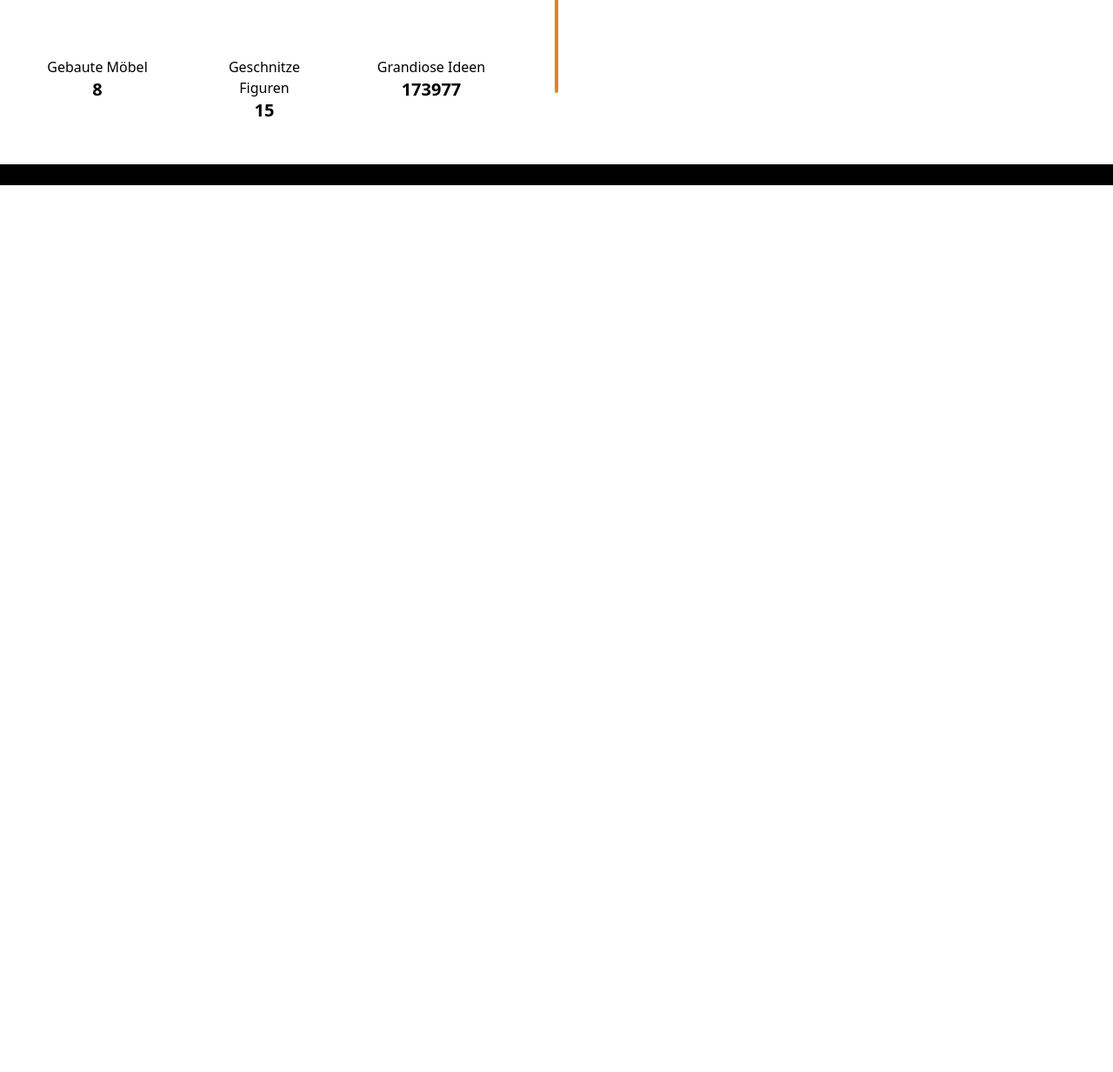
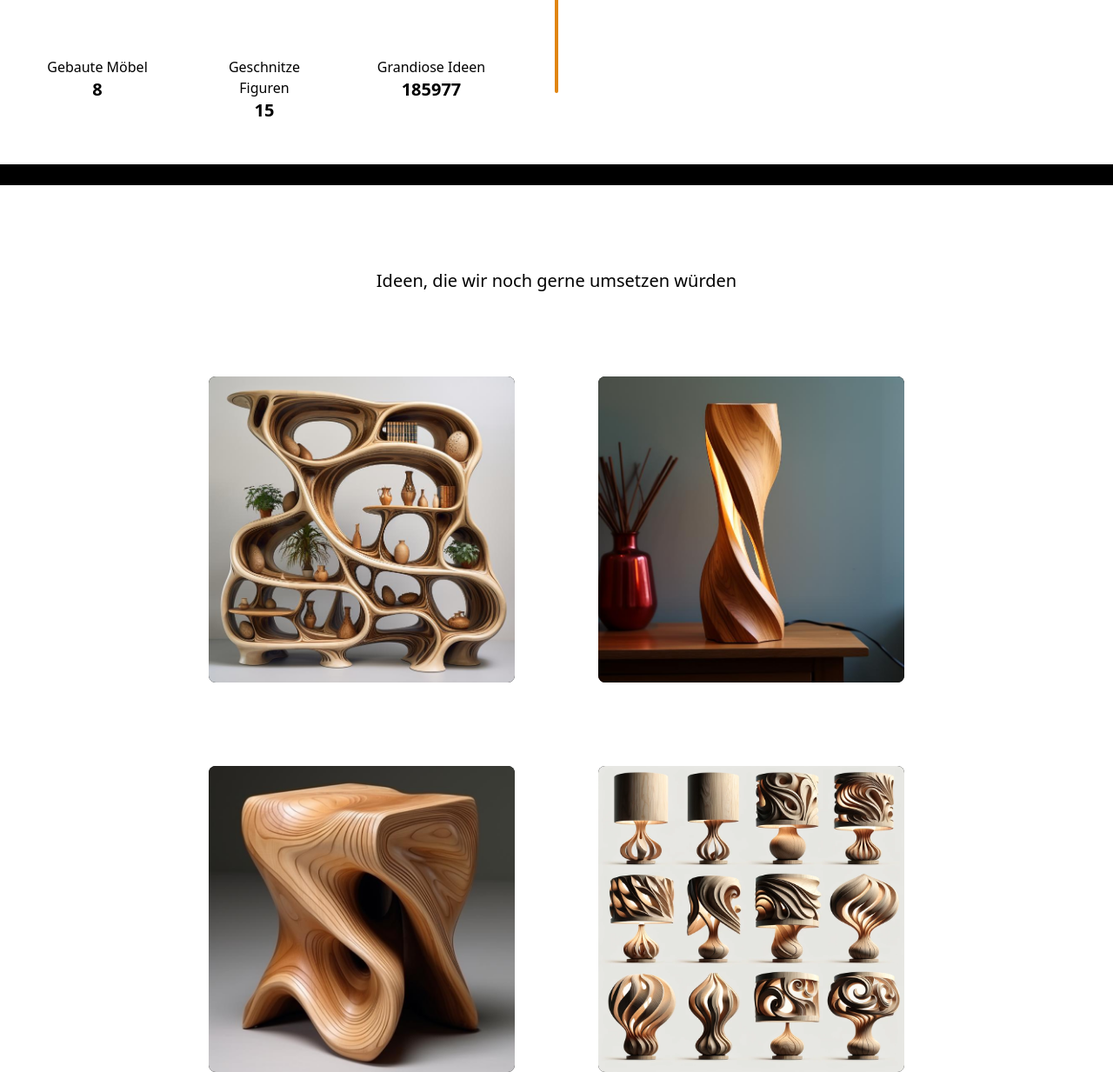
Before and after one commit to PJET2000/schnitzst-ck.github.io, an Astro site: page / in a window 1280 px wide. Shown: the part 671-1904 px from the top of the page at 87% size. Before the commit the page ends 884 px from the top, so only its background shows below. Built offline with nearby package versions, Linux system fonts and the light colour scheme; Astro itself is replaced by a stand-in of ours; animation ran at ten frames a second.

Commit message:
bilder hinzugefügt

```diff
--- a/src/components/Nav.tsx
+++ b/src/components/Nav.tsx
@@ -83,7 +83,7 @@ export default function Nav() {
             <motion.div
                 animate={{ opacity: 1, x:0 }}
                 initial={{ opacity: 0, x:25 }}
-            className="fixed flex bg-white bottom-0 left-0 w-full h-screen items-center justify-center"
+            className="fixed flex bg-white bottom-0 left-0 w-full h-screen items-center justify-center z-40"
             >
                 <motion.div
                     variants={navMotion}
--- /dev/null
+++ b/src/pages/gallery.astro
@@ -0,0 +1,58 @@
+---
+const Regal ='/Regal.jpeg'
+const Schränke = '/Schränke.png'
+const Nachttisch = '/Nachttisch-weich.jpeg'
+const Lampen = '/Lampen.png'
+const Lampe2 = '/Lampe2.jpeg'
+const Esstische = '/Esstische.png'
+---
+
+<div class="mx-12">
+    <h1 class="my-24 text-center text-xl">Ideen, die wir noch gerne umsetzen würden</h1>
+    <div class="grid grid-cols-1 gap-24 xl:mx-48 xl:grid-cols-2">
+      <div class="group relative cursor-pointer">
+        <img
+          class="relative z-10 w-full rounded-lg transition-all group-hover:-translate-x-3"
+          src={Regal}
+          alt="painting"
+        />
+        <div
+          class="absolute left-0 top-0 h-full w-full rounded-lg bg-black transition-all group-hover:translate-x-4 group-hover:translate-y-4"
+        >
+        </div>
+      </div>
+      <div class="group relative cursor-pointer">
+        <img
+          class="relative z-10 w-full rounded-lg transition-all group-hover:-translate-x-3"
+          src={Lampe2}
+          alt="painting"
+        />
+        <div
+          class="absolute left-0 top-0 h-full w-full rounded-lg bg-black transition-all group-hover:translate-x-4 group-hover:translate-y-4"
+        >
+        </div>
+      </div>
+      <div class="group relative cursor-pointer">
+        <img
+          class="relative z-10 w-full rounded-lg transition-all group-hover:-translate-x-3"
+          src={Nachttisch}
+          alt="painting"
+        />
+        <div
+          class="absolute left-0 top-0 h-full w-full rounded-lg bg-black transition-all group-hover:translate-x-4 group-hover:translate-y-4"
+        >
+        </div>
+      </div>
+      <div class="group relative cursor-pointer">
+        <img
+          class="relative z-10 w-full rounded-lg transition-all group-hover:-translate-x-3"
+          src={Lampen}
+          alt="painting"
+        />
+        <div
+          class="absolute left-0 top-0 h-full w-full rounded-lg bg-black transition-all group-hover:translate-x-4 group-hover:translate-y-4"
+        >
+        </div>
+      </div>
+    </div>
+  </div>
--- a/src/pages/index.astro
+++ b/src/pages/index.astro
@@ -1,10 +1,12 @@
 ---
 import MainLayout from "../layouts/main-layout.astro"
 import Intro from "./intro.astro"
+import Gallery from "./gallery.astro"
 ---
 
 <MainLayout title="Digital Artist">
 
     <Intro />
+    <Gallery />
 
 </MainLayout>
```
Also changed, not shown: public/Esstische.png (added), public/Lampe2.jpeg (added), public/Lampen.png (added), public/Nachttisch-weich.jpeg (added), public/Regal.jpeg (added), 1 other file.
